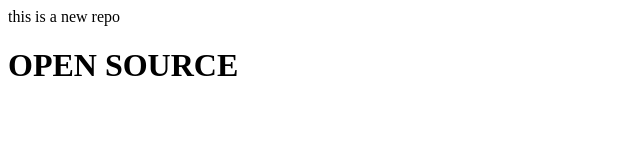
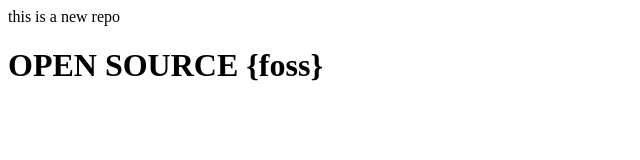
Before and after one commit to surajkhatri333/Local-Repo, a plain HTML site: page index.html in a window 1280 px wide. Shown: the whole page, without its empty margins (0-640 px from the left). Drawn offline with Linux system fonts and the light colour scheme.

Commit message:
add text

```diff
--- a/index.html
+++ b/index.html
@@ -1,2 +1,2 @@
 <p>this is  a new repo</p>
-<h1>OPEN SOURCE</h1>
+<h1>OPEN SOURCE {foss}</h1>
```
